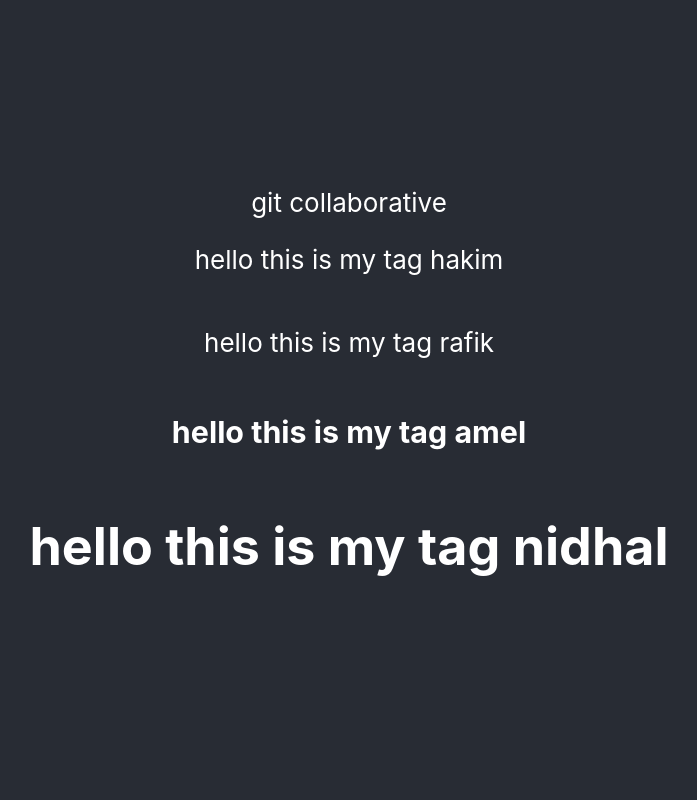
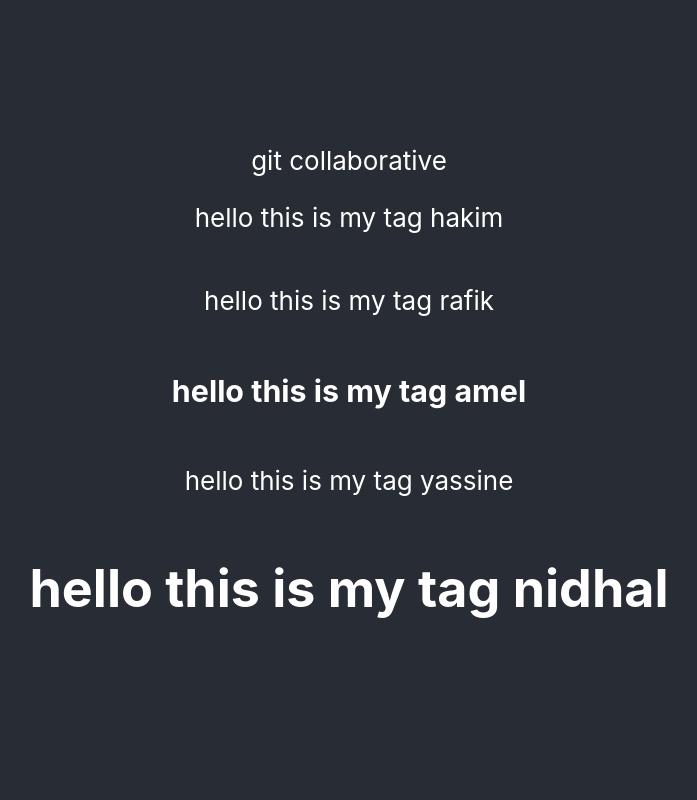
Before and after one commit to gasmi-rafik/git-collaborative, a React (Create React App) app: page / in a window 1280 px wide. Shown: the top 800 px of the page, without its empty margins (291-988 px from the left). Built offline with nearby package versions, Linux system fonts and the light colour scheme.

Commit message:
my second commit yassine

```diff
--- a/src/App.js
+++ b/src/App.js
@@ -16,7 +16,7 @@ function App() {
         <p>hello this is my tag rafik</p>
 
         <h3>hello this is my tag amel</h3>
-
+        <p>hello this is my tag yassine</p>
 
 
         <h1> hello this is my tag nidhal</h1>
```
